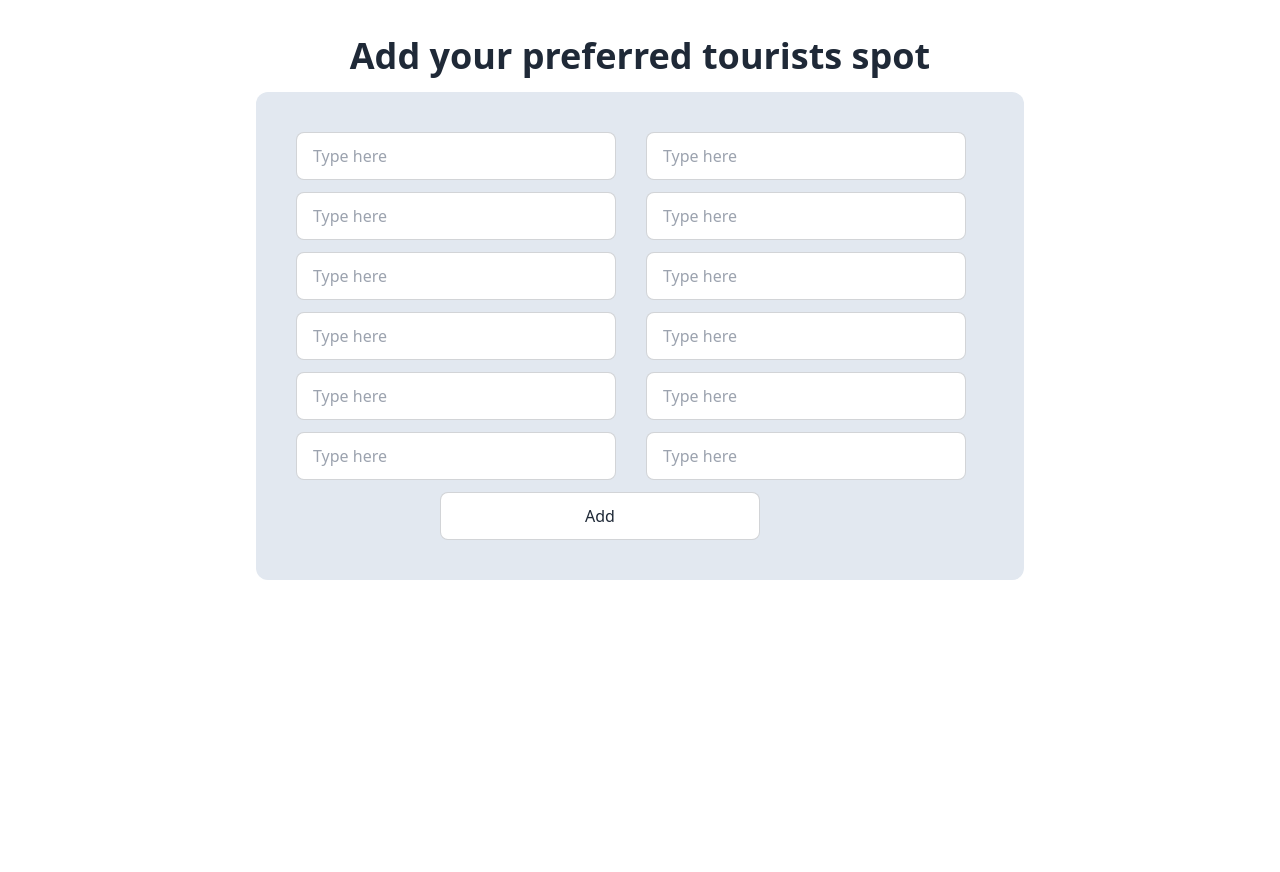
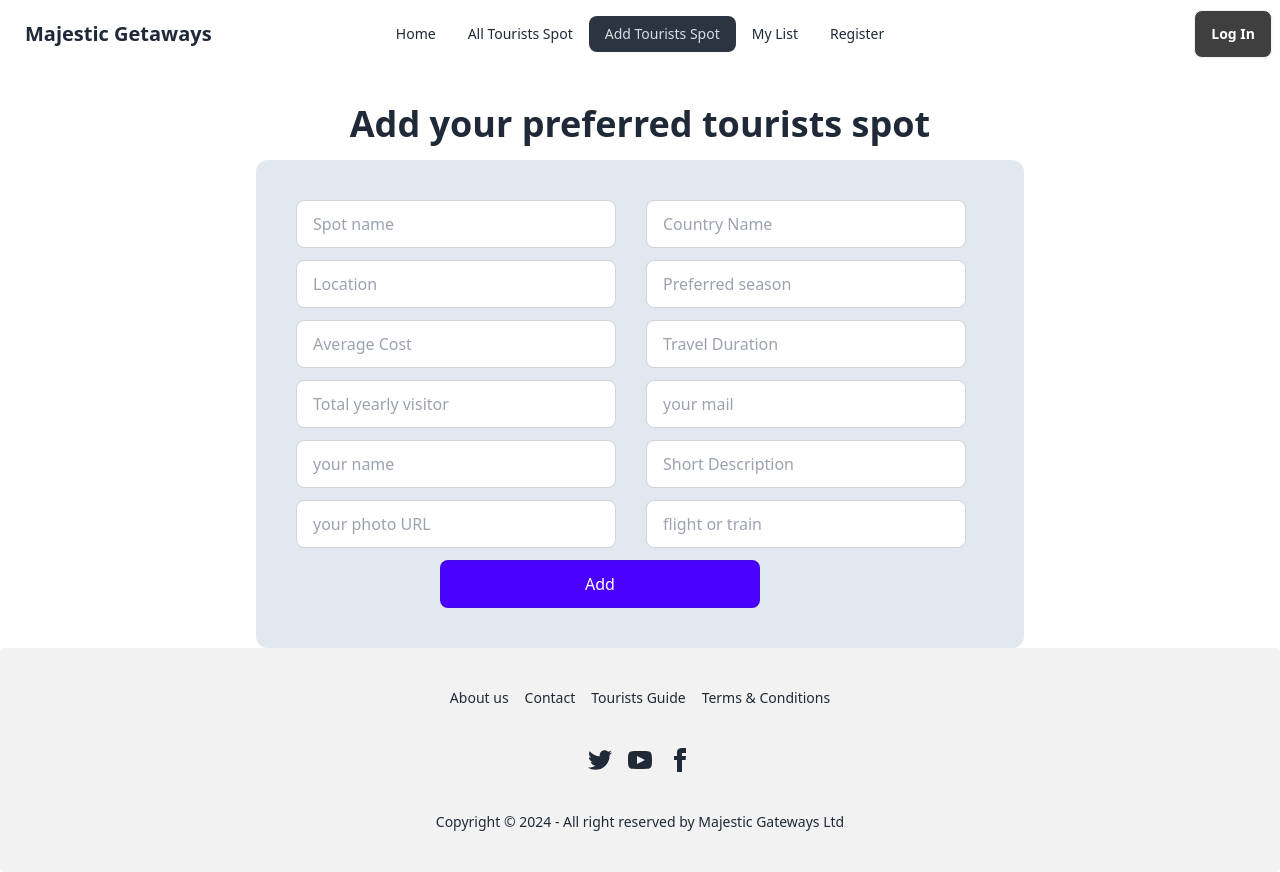
Before and after one commit to rkshawn/Traveler-pro, a React (Vite) app: page /addTourists in a window 1280 px wide. Before the commit the page ends 800 px from the top, so only its background shows below. Built offline with nearby package versions, Linux system fonts and the light colour scheme; no server answers.

Commit message:
all travel spot page added

```diff
--- a/src/layouts/NavBar.jsx
+++ b/src/layouts/NavBar.jsx
@@ -18,7 +18,7 @@ const NavBar = () => {
          <NavLink to='/allTourists'> All Tourists Spot </NavLink>
       </li>
       <li>
-         <NavLink to='/AddTourists'> Add Tourists Spot </NavLink>
+         <NavLink to='/addTourists'> Add Tourists Spot </NavLink>
       </li>
       <li>
          <NavLink to='/mylist'> My List </NavLink>
--- a/src/layouts/Root.jsx
+++ b/src/layouts/Root.jsx
@@ -1,9 +1,13 @@
 import { Outlet } from "react-router-dom";
+import NavBar from "./NavBar";
+import Footer from "./Footer"
 
 const Root = () => {
     return (
         <div>
+            <NavBar></NavBar>
             <Outlet></Outlet>
+            <Footer></Footer>
         </div>
     );
 };
--- a/src/pages/AddTouristsSpot.jsx
+++ b/src/pages/AddTouristsSpot.jsx
@@ -1,75 +1,125 @@
+
+
 const AddTouristsSpot = () => {
+  const handleAddTourists = e =>{
+    e.preventDefault();
+    console.log('this button got connected')
+    const form = e.target;
+    const spotName = form.spotName.value
+    const countryName = form.countryName.value;
+    const location = form.location.value;
+    const season = form.season.value;
+    const averageCost = form.averageCost.value;
+    const travelDuration = form.travelDuration.value;
+    const totalVisitorPerYear = form.totalVisitorPerYear.value;
+    const email = form.email.value;
+    const name = form.name.value;
+    const shortDescription = form.shortDescription.value;
+    const photoURL = form.photoURL.value;
+    const vehicle = form.vehicle.value;
+
+
+
+    const userTravelData = {name,email,spotName,countryName,location,season,averageCost,travelDuration,totalVisitorPerYear,shortDescription,photoURL,vehicle}
+    console.log(userTravelData);
+
+    //send travel data to the server
+    fetch('http://localhost:5000/traveldata',{
+        method: 'POST',
+        headers:{
+            'content-type' : 'application/json'
+        },
+        body: JSON.stringify(userTravelData)
+    })
+    .then(res=>res.json())
+    .then(data=>{
+        console.log(data)
+    })
+  }
+
   return (
     <div className="text-center md:mt-9 mt-3">
       <h1 className="md:text-4xl text-2xl font-bold">
         Add your preferred tourists spot
       </h1>
       <div className="md:mt-4 mt-2 ">
-        <form className="grid grid-cols-1 gap-3 md:grid-cols-2 mx-14 md:mx-64 bg-slate-200 md:p-10 p-4 rounded-xl">
+        <form onSubmit={handleAddTourists} className="grid grid-cols-1 gap-3 md:grid-cols-2 mx-14 md:mx-64 bg-slate-200 md:p-10 p-4 rounded-xl">
           <input
             type="text"
-            placeholder="Type here"
+            name="spotName"
+            placeholder="Spot name"
             className="input input-bordered w-full max-w-xs"
           />
           <input
             type="text"
-            placeholder="Type here"
+            name="countryName"
+            placeholder="Country Name"
             className="input input-bordered w-full max-w-xs"
           />
           <input
             type="text"
-            placeholder="Type here"
+            name="location"
+            placeholder="Location"
             className="input input-bordered w-full max-w-xs"
           />
           <input
             type="text"
-            placeholder="Type here"
+            name="season"
+            placeholder="Preferred season"
             className="input input-bordered w-full max-w-xs"
           />
           <input
             type="text"
-            placeholder="Type here"
+            name="averageCost"
+            placeholder="Average Cost"
             className="input input-bordered w-full max-w-xs"
           />
           <input
             type="text"
-            placeholder="Type here"
+            name="travelDuration"
+            placeholder="Travel Duration"
             className="input input-bordered w-full max-w-xs"
           />
           <input
             type="text"
-            placeholder="Type here"
+            name="totalVisitorPerYear"
+            placeholder="Total yearly visitor"
+            className="input input-bordered w-full max-w-xs"
+          />
+          <input
+            type="email"
+            name="email"
+            placeholder="your mail"
             className="input input-bordered w-full max-w-xs"
           />
           <input
             type="text"
-            placeholder="Type here"
+            name="name"
+            placeholder="your name"
             className="input input-bordered w-full max-w-xs"
           />
           <input
             type="text"
-            placeholder="Type here"
+            name="shortDescription"
+            placeholder="Short Description"
             className="input input-bordered w-full max-w-xs"
           />
           <input
             type="text"
-            placeholder="Type here"
+            name="photoURL"
+            placeholder="your photo URL"
             className="input input-bordered w-full max-w-xs"
           />
           <input
-            type="text"
-            placeholder="Type here"
-            className="input input-bordered w-full max-w-xs"
-          />
-          <input
-            type="text"
-            placeholder="Type here"
+           type="text"
+           name="vehicle"
+            placeholder="flight or train"
             className=" input input-bordered w-full max-w-xs"
           />
           <input
             type="submit"
            value='Add'
-            className=" md:ml-36 bg input input-bordered w-full max-w-xs"
+            className=" md:ml-36 bg-primary text-white input input-bordered w-full max-w-xs"
           />
         </form>
       </div>
--- a/src/pages/AllTouristSpot.jsx
+++ b/src/pages/AllTouristSpot.jsx
@@ -1,14 +1,28 @@
-import { useContext } from "react";
-import { TravelContext } from "../Provider/TravelProvider";
+const AllTouristSpot = () => {
+  return (
+    <div className="hero min-h-screen bg-base-200">
+      <div className="hero-content flex-col lg:flex-row">
+        <div className="flex-1">
+          <img
+            src="https://i.ibb.co/nLFKmWB/jonas-kool-EJGVd-CGHof8-unsplash.jpg
+          "
+            className="max-w-[500px] rounded-lg shadow-2xl"
+          />
+        </div>
+        <div className="flex-1 space-y-5">
+          <h1 className="text-5xl font-bold">Paris saint german</h1>
+          <p className="text-2xl font-bold text-slate-400">Average Cost : 200$</p>
+          <p className="text-2xl font-bold text-slate-400">Total visitors per year : 20000</p>
 
-const AllTouristSpot = () => {
-    const {} = useContext(TravelContext);
-    return (
-        <div>
-            <h1>This is all tourists Spot</h1>
+          <p className="text-2xl font-bold text-slate-400">Travel Time : 7 days</p>
 
+          <p className="text-2xl font-bold text-slate-400">Seasonality : Summer</p>
+
+          <button className="btn btn-primary">View details</button>
         </div>
-    );
+      </div>
+    </div>
+  );
 };
 
 export default AllTouristSpot;
--- a/src/pages/Home.jsx
+++ b/src/pages/Home.jsx
@@ -1,13 +1,12 @@
 import Banner from "../layouts/Banner";
-import Footer from "../layouts/Footer";
-import NavBar from "../layouts/NavBar";
+
 
 const Home = () => {
     return (
         <div>
-            <NavBar></NavBar>
+
             <Banner></Banner>
-            <Footer></Footer>
+
         </div>
     );
 };
--- a/src/routes/Routes.jsx
+++ b/src/routes/Routes.jsx
@@ -21,7 +21,7 @@ export const router = createBrowserRouter([
             element: <AllTouristSpot></AllTouristSpot>
         },
         {
-            path: '/AddTourists',
+            path: '/addTourists',
             element: <AddTouristsSpot></AddTouristsSpot>
         },
         {
```
